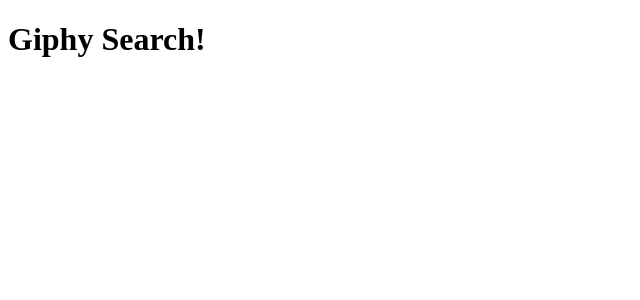
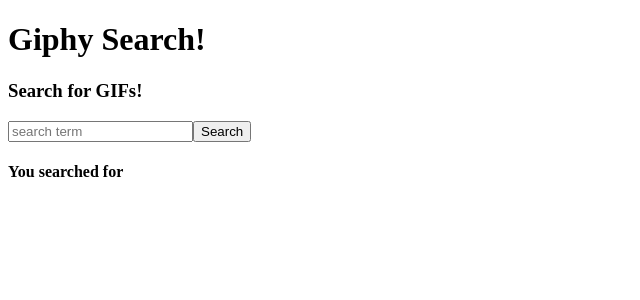
Before and after one commit to Ellusionism/group-giphy-saga-project, a React (Create React App) app: page / in a window 1280 px wide. Shown: the top 300 px of the page, without its empty margins (0-640 px from the left). Built offline with nearby package versions, Linux system fonts and the light colour scheme.

Commit message:
got search results to show up

```diff
--- a/src/components/App/App.js
+++ b/src/components/App/App.js
@@ -1,9 +1,12 @@
 import React from 'react';
+
+import Search from './Search/Search.jsx';
 
 function App(props) {
   return (
     <div>
       <h1>Giphy Search!</h1>
+      <Search />
     </div>
   );
 }
--- /dev/null
+++ b/src/components/App/Search/Search.jsx
@@ -0,0 +1,59 @@
+import React, { useState } from "react";
+import { useSelector, useDispatch } from 'react-redux';
+
+
+function Search () {
+    //declare react useState
+    const [newSearch, setSearch] = useState('');
+
+    //declare dispatch
+    const dispatch = useDispatch();
+
+    //suscribe to searchResults reducer
+    const searchResults = useSelector(store => store.searchResults);
+    const searchTerm = useSelector(store => store.searchTerm);
+
+    const captureSearch = () => {
+        console.log('someone is typing')
+        setSearch(event.target.value);
+    }
+
+    const submitSearch = () => {
+        event.preventDefault();
+        console.log(newSearch);
+        //dispatch to redux searchTerm
+        dispatch({
+            type: 'SET_TERM',
+            payload: newSearch
+        })
+        //dispatch to saga searchResults
+        dispatch({
+            type: 'SAGA/FETCH_RESULTS',
+            payload: newSearch
+        })
+    }
+
+    return (
+
+        <>
+            <h3>Search for GIFs!</h3>
+            <form onSubmit={submitSearch}>
+                <input
+                    type='text'
+                    placeholder='search term'
+                    value={newSearch}
+                    onChange={captureSearch}
+                    />
+                <button type= "submit">Search</button>
+                <div>
+                    <h4>You searched for {searchTerm}</h4>
+                    {searchResults.map((gif) => {
+                        return <img key={gif.id} src={gif.images.fixed_height.url}/>
+                    })}
+                </div>
+            </form>
+        </>
+    )
+}
+
+export default Search;
--- a/src/index.js
+++ b/src/index.js
@@ -11,11 +11,11 @@
 //saga generator functions
 
 //get search results from giphy api
-function* fetchResults() {
+function* fetchResults(action) {
   try {
     const response = yield axios({
       method: "GET",
-      url: `/search/:${searchTerms}`, // find a way to insert searchTerm
+      url: `/search/${action.payload}`, // find a way to insert searchTerm
     })
     yield put({
         type: 'SET_RESULTS',
@@ -60,7 +60,7 @@
 
 //rootSaga function
 function* rootSaga(){
-  yield takeEvery('SAGA/FETCH_TERM', fetchResults);
+  yield takeEvery('SAGA/FETCH_RESULTS', fetchResults);
   yield takeEvery('SAGA/FETCH_LIKES', fetchLikes);
   yield takeEvery('SAGA/FETCH_CATEGORY', fetchCategory);
 }
```
Also changed, not shown: package.json (+6 -1 lines), 1 other file (tests, documents, lock files or other folders).
